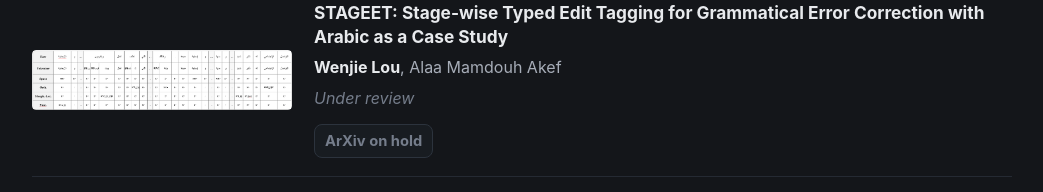
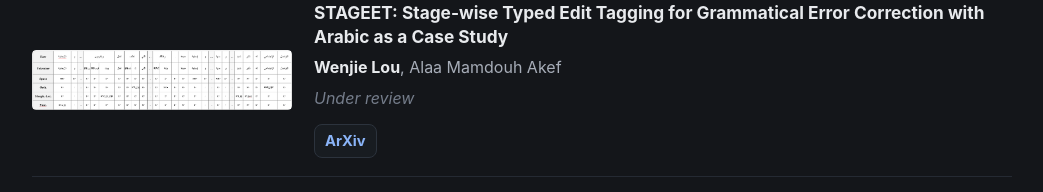
Before and after one commit to rovanji-pku/rovanji-pku.github.io, a plain HTML site: page index.html in a window 1280 px wide. Shown: the part 800-992 px from the top of the page, without its empty margins (118-1161 px from the left). Drawn offline with Linux system fonts and the light colour scheme.

Commit message:
Add STAGEET arXiv link

```diff
--- a/index.html
+++ b/index.html
@@ -93,7 +93,7 @@
             </p>
             <p class="venue">Under review</p>
             <div class="paper-links">
-              <span class="status-pill">ArXiv on hold</span>
+              <a href="https://arxiv.org/abs/2608.28614" target="_blank" rel="noreferrer">ArXiv</a>
             </div>
           </div>
         </article>
```
